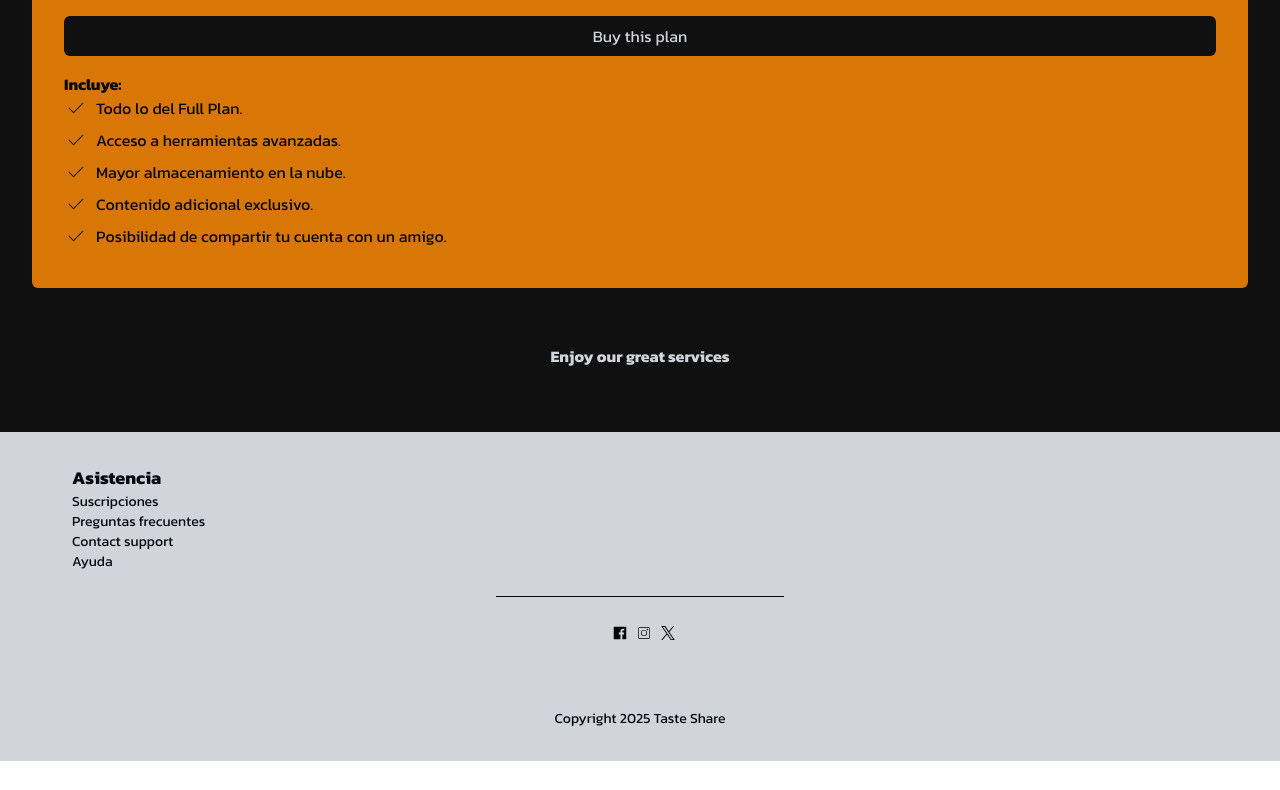
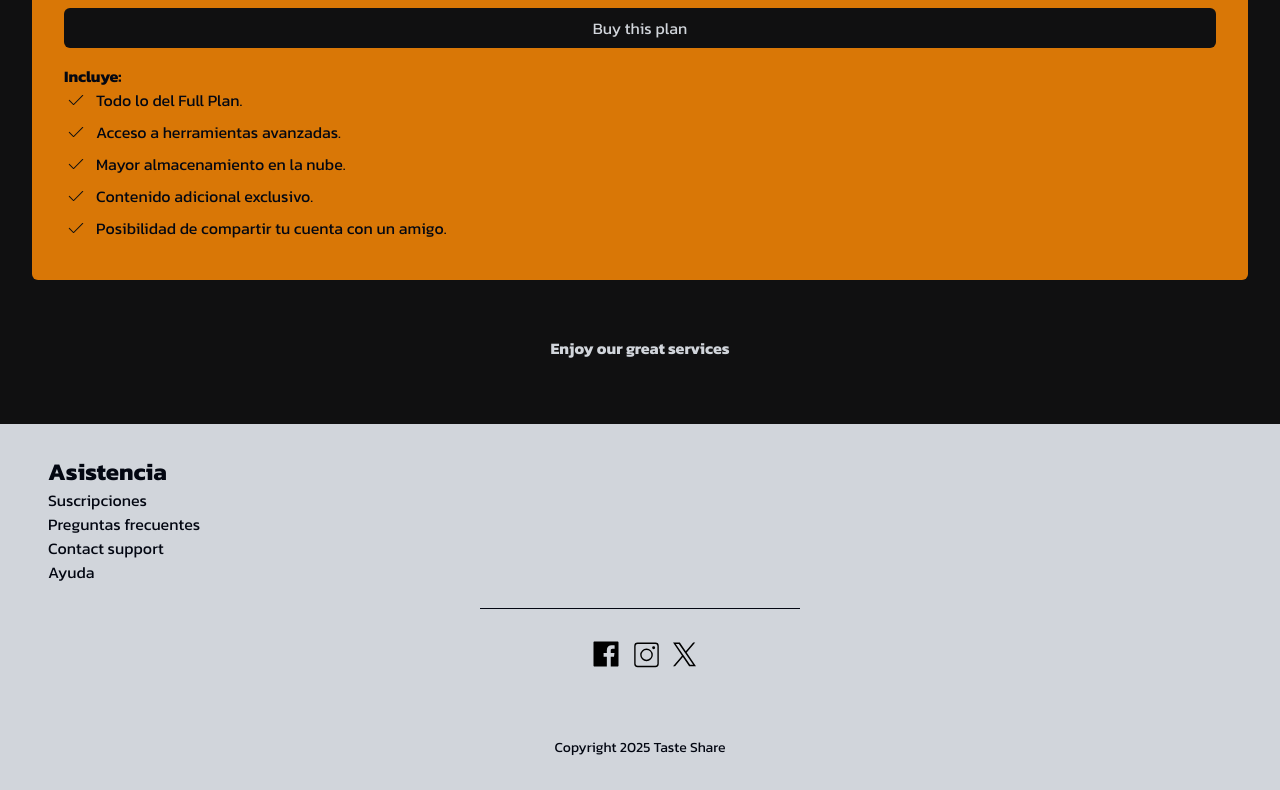
Before and after one commit to Chispaclick/Taste-Share, a Next.js app: page /subscription in a window 1280 px wide. Shown: the part 796-1586 px from the top of the page. Before the commit the page ends 1557 px from the top, so only its background shows below. Built offline with nearby package versions, Linux system fonts and the light colour scheme.

Commit message:
Taste Share commit #30

```diff
--- a/src/app/subscription/page.jsx
+++ b/src/app/subscription/page.jsx
@@ -1,7 +1,7 @@
 import CopyRight from "@/components/copyright/CopyRight";
 import Footer from "@/components/footer/Footer";
 import MaterialSymbolsLightCheckRounded from "@/components/icons/MaterialSymbolsLightCheckRounded";
-import 'animate.css';
+import "animate.css";
 
 function Suscription() {
   return (
@@ -13,7 +13,7 @@ function Suscription() {
             <h1 className="text-amber-600 text-3xl font-semibold mb-4">
               Subscriptions
             </h1>
-          <p className="text-gray-300 text-lg mb-6">
+            <p className="text-gray-300 text-md mb-6">
               Elige el plan que mejor se adapte a tus necesidades y comienza a
               disfrutar de los beneficios exclusivos que tenemos para ti. Con
               cualquiera de nuestras suscripciones, obtendrás acceso a contenido
--- a/src/app/taste-share/page.jsx
+++ b/src/app/taste-share/page.jsx
@@ -9,7 +9,7 @@ function TasteShare() {
       <h1 className="text-3xl text-amber-600 font-bold my-4 animate__animated  animate__fadeInUp">
         About Taste Share
       </h1>
-      <p className="mb-4 animate__animated  animate__fadeInUp">
+      <p className=" animate__animated  animate__fadeInUp text-md mb-8">
         <strong>Taste Share</strong> es una plataforma diseñada para compartir y
         descubrir experiencias auténticas a través de contenido multimedia.
         Desde fotografías y vídeos hasta momentos personales y emocionantes,
@@ -21,7 +21,7 @@ function TasteShare() {
       <h2 className="text-2xl font-semibold mb-2 animate__animated  animate__fadeInUp">
         Comparte tus Momentos Especiales
       </h2>
-      <p className="mb-4 animate__animated  animate__fadeInUp">
+      <p className="animate__animated  animate__fadeInUp text-md mb-8">
         ¿Has tenido un día especial o una experiencia inolvidable? En{" "}
         <strong>Taste Share</strong>, puedes compartir esos momentos únicos
         directamente con tus amigos. Tus publicaciones se convierten en
@@ -32,7 +32,7 @@ function TasteShare() {
       <h2 className="text-2xl font-semibold mb-2 animate__animated  animate__fadeInUp">
         Explora y Descubre Contenido Diverso
       </h2>
-      <p className="mb-4 animate__animated  animate__fadeInUp">
+      <p className="animate__animated  animate__fadeInUp text-md mb-8">
         Taste Share no solo es un espacio para compartir, sino también para
         descubrir. Navega por contenido sugerido basado en tus preferencias y
         aquellos momentos que te apasionan. Ya sea música, películas, recetas o
@@ -43,7 +43,7 @@ function TasteShare() {
       <h2 className="text-2xl font-semibold mb-2 animate__animated  animate__fadeInUp">
         Personaliza tu Espacio Único
       </h2>
-      <p className="mb-4 animate__animated  animate__fadeInUp">
+      <p className="animate__animated  animate__fadeInUp text-md mb-8">
         Tu perfil en <strong>Taste Share</strong> es una extensión de ti mismo.
         Personaliza tu espacio con imágenes, vídeos y listas de tus favoritos
         para mostrar quién eres. Descubre a otras personas que compartan tus
@@ -54,7 +54,7 @@ function TasteShare() {
       <h2 className="text-2xl font-semibold mb-2 animate__animated  animate__fadeInUp">
         Conecta con Tu Círculo Social
       </h2>
-      <p className="mb-4 animate__animated  animate__fadeInUp">
+      <p className="animate__animated  animate__fadeInUp mb-4">
         Con <strong>Taste Share</strong>, compartir y conectar es fácil.
         Comparte tus experiencias y encuentra amigos que valoren tus
         recomendaciones. Esta plataforma permite no solo compartir contenido,
--- a/src/components/footer/Footer.jsx
+++ b/src/components/footer/Footer.jsx
@@ -8,24 +8,24 @@ import PajamasTwitter from '@/components/icons/PajamasTwitter';
 function Footer() {
   return (
     <div className="bg-gray-300 flex flex-col place-content-center items-center w-full p-8">
-      <div className="flex flex-col place-content-start  items-start w-full pl-10">
-        <h4 className="text-gray-950 font-semibold text-lg">Asistencia</h4>
+      <div className="flex flex-col place-content-start  items-start w-full pl-4">
+        <h4 className="text-gray-950 font-semibold text-2xl">Asistencia</h4>
         <ul>
-          <li className="text-gray-950 text-sm text-start">
+          <li className="text-gray-950 text-md text-start">
             <Link href="/subscriptions">Suscripciones</Link>
           </li>
-          <li className="text-gray-950 text-sm text-start">
+          <li className="text-gray-950 text-md text-start">
             <Link href="/settings">Preguntas frecuentes</Link>
           </li>
-          <li className="text-gray-950 text-sm text-start">
+          <li className="text-gray-950 text-md text-start">
             <Link href="/trends">Contact support</Link>
           </li>
-          <li className="text-gray-950 text-sm text-start">
+          <li className="text-gray-950 text-md text-start">
             <Link href="/help">Ayuda</Link>
           </li>
         </ul>
       </div>
-      <hr className="border-gray-950 border-1 w-72 mt-6"/>
+      <hr className="border-gray-950 border-1 w-80 mt-6"/>
       <div className="flex place-content-start items-center pt-6">
         <AntDesignFacebookFilled  className="pl-2"/>
         <CircumInstagram  className="pl-2"/>
--- a/src/components/icons/AntDesignFacebookFilled.tsx
+++ b/src/components/icons/AntDesignFacebookFilled.tsx
@@ -2,5 +2,5 @@ import React from 'react';
 import type { SVGProps } from 'react';
 
 export default function AntDesignFacebookFilled(props: SVGProps<SVGSVGElement>) {
-	return (<svg xmlns="http://www.w3.org/2000/svg" width={24} height={24} viewBox="0 0 1024 1024" {...props}><path fill={101011} d="M880 112H144c-17.7 0-32 14.3-32 32v736c0 17.7 14.3 32 32 32h736c17.7 0 32-14.3 32-32V144c0-17.7-14.3-32-32-32m-92.4 233.5h-63.9c-50.1 0-59.8 23.8-59.8 58.8v77.1h119.6l-15.6 120.7h-104V912H539.2V602.2H434.9V481.4h104.3v-89c0-103.3 63.1-159.6 155.3-159.6c44.2 0 82.1 3.3 93.2 4.8v107.9z"></path></svg>);
+	return (<svg xmlns="http://www.w3.org/2000/svg" width={40} height={40} viewBox="0 0 1024 1024" {...props}><path fill={101011} d="M880 112H144c-17.7 0-32 14.3-32 32v736c0 17.7 14.3 32 32 32h736c17.7 0 32-14.3 32-32V144c0-17.7-14.3-32-32-32m-92.4 233.5h-63.9c-50.1 0-59.8 23.8-59.8 58.8v77.1h119.6l-15.6 120.7h-104V912H539.2V602.2H434.9V481.4h104.3v-89c0-103.3 63.1-159.6 155.3-159.6c44.2 0 82.1 3.3 93.2 4.8v107.9z"></path></svg>);
 }
--- a/src/components/icons/CircumInstagram.tsx
+++ b/src/components/icons/CircumInstagram.tsx
@@ -2,5 +2,5 @@ import React from 'react';
 import type { SVGProps } from 'react';
 
 export default function CircumInstagram(props: SVGProps<SVGSVGElement>) {
-	return (<svg xmlns="http://www.w3.org/2000/svg" width={24} height={24} viewBox="0 0 24 24" {...props}><path fill={101011} d="M18.437 20.937H5.563a2.5 2.5 0 0 1-2.5-2.5V5.563a2.5 2.5 0 0 1 2.5-2.5h12.874a2.5 2.5 0 0 1 2.5 2.5v12.874a2.5 2.5 0 0 1-2.5 2.5M5.563 4.063a1.5 1.5 0 0 0-1.5 1.5v12.874a1.5 1.5 0 0 0 1.5 1.5h12.874a1.5 1.5 0 0 0 1.5-1.5V5.563a1.5 1.5 0 0 0-1.5-1.5Z"></path><path fill={101011} d="M12 16.594A4.595 4.595 0 1 1 16.6 12a4.6 4.6 0 0 1-4.6 4.594M12 8.4a3.595 3.595 0 1 0 3.6 3.6A3.6 3.6 0 0 0 12 8.4"></path><circle cx={17.2} cy={6.83} r={1.075} fill={101011}></circle></svg>);
+	return (<svg xmlns="http://www.w3.org/2000/svg" width={41} height={41} viewBox="0 0 24 22" {...props}><path fill={101011} d="M18.437 20.937H5.563a2.5 2.5 0 0 1-2.5-2.5V5.563a2.5 2.5 0 0 1 2.5-2.5h12.874a2.5 2.5 0 0 1 2.5 2.5v12.874a2.5 2.5 0 0 1-2.5 2.5M5.563 4.063a1.5 1.5 0 0 0-1.5 1.5v12.874a1.5 1.5 0 0 0 1.5 1.5h12.874a1.5 1.5 0 0 0 1.5-1.5V5.563a1.5 1.5 0 0 0-1.5-1.5Z"></path><path fill={101011} d="M12 16.594A4.595 4.595 0 1 1 16.6 12a4.6 4.6 0 0 1-4.6 4.594M12 8.4a3.595 3.595 0 1 0 3.6 3.6A3.6 3.6 0 0 0 12 8.4"></path><circle cx={17.2} cy={6.83} r={1.075} fill={101011}></circle></svg>);
 }
--- a/src/components/icons/PajamasTwitter.tsx
+++ b/src/components/icons/PajamasTwitter.tsx
@@ -2,5 +2,5 @@ import React from 'react';
 import type { SVGProps } from 'react';
 
 export default function PajamasTwitter(props: SVGProps<SVGSVGElement>) {
-	return (<svg xmlns="http://www.w3.org/2000/svg" width={24} height={24} viewBox="0 0 16 16" {...props}><path fill={101011} d="M9.294 6.928L14.357 1h-1.2L8.762 6.147L5.25 1H1.2l5.31 7.784L1.2 15h1.2l4.642-5.436L10.751 15h4.05zM7.651 8.852l-.538-.775L2.832 1.91h1.843l3.454 4.977l.538.775l4.491 6.47h-1.843z"></path></svg>);
+	return (<svg xmlns="http://www.w3.org/2000/svg" width={35} height={35} viewBox="0 0 16 15" {...props}><path fill={101011} d="M9.294 6.928L14.357 1h-1.2L8.762 6.147L5.25 1H1.2l5.31 7.784L1.2 15h1.2l4.642-5.436L10.751 15h4.05zM7.651 8.852l-.538-.775L2.832 1.91h1.843l3.454 4.977l.538.775l4.491 6.47h-1.843z"></path></svg>);
 }
```
Lines whose indentation alone changed are shown as unchanged.
